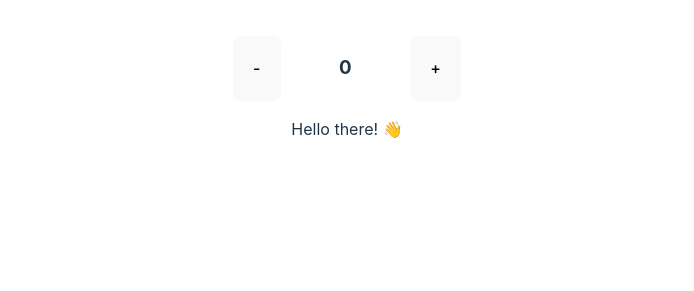
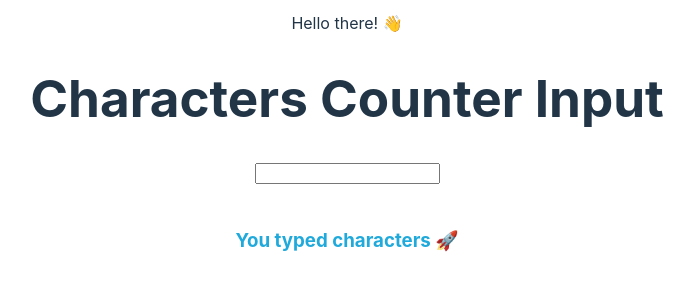
Before and after one commit to priscilauchoa/Redi-react-course, a React (Vite) app in the folder first-homework/: page / in a window 1280 px wide. Shown: the part 473-764 px from the top of the page, without its empty margins (293-987 px from the left). Built offline with nearby package versions, Linux system fonts and the light colour scheme.

Commit message:
create character counter component

```diff
--- a/first-homework/src/App.jsx
+++ b/first-homework/src/App.jsx
@@ -1,5 +1,6 @@
 import './App.css'
 import Counter from './Counter'
+import CharacterCounter from './CharacterCounter'
 
 function App() {
 
@@ -11,11 +12,12 @@ function App() {
       </div>
       <h1>Priscila Flores </h1>
       <div className="card">
-        <Counter />
+      <Counter />
 
         <p>
           Hello there! 👋
         </p>
+        <CharacterCounter />
       </div>
     </>
   )
--- /dev/null
+++ b/first-homework/src/CharacterCounter.jsx
@@ -0,0 +1,44 @@
+//TODO Build a characters counter.
+
+// Build a simple character counter that lets you know how many characters you have typed inside
+
+//? WHat we need?
+// An input of type text where the user can type text
+// A span/p tag where to display the amount of characters inside the input. This number should update every time we type or delete a character.
+
+//? How to build it?
+
+//Create a state variable to store the text typed and initialise it
+//Define Event Handler Function:. This function will update the text state with the value entered in the textarea.
+//Display count: in JSX, create a tag which displays the number of characters of the string stored in the state variable
+
+//! Bonus Point:
+//your input accepts a character limit of 50. Display a message to the user when the limit is reached
+import { useState } from "react";
+
+function CharacterCounter() {
+  const [characters, setCharacters] = useState("")
+  const [limitMessage, setLimitMessage] = useState("")
+
+  function counter(e){
+    if(e.target.value.length <= 50){
+      setCharacters(e.target.value.length)
+      setLimitMessage("");
+    }
+    if(e.target.value.length >= 50){
+      setLimitMessage("You typed 50 characters. Limit of characters achieved");
+    }
+  }
+  return (
+    <div>
+      <h1>Characters Counter Input</h1>
+      <input maxLength={50} onChange={(e)=>counter(e)}type="text"></input>
+      <br></br>
+      <br></br>
+      { limitMessage !== "" ? <h3 className="red">{limitMessage}❗️❗️❗️ </h3> :
+      <h3 className="blue">You typed {characters} characters 🚀</h3> }
+    </div>
+  );
+}
+
+export default CharacterCounter;
```
